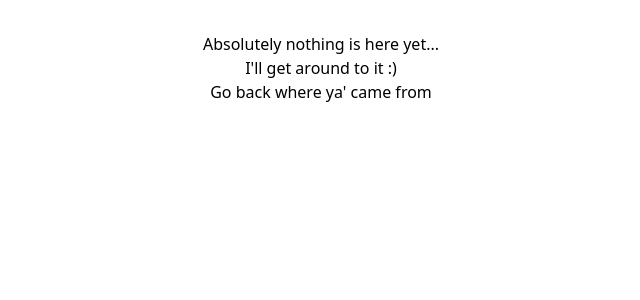
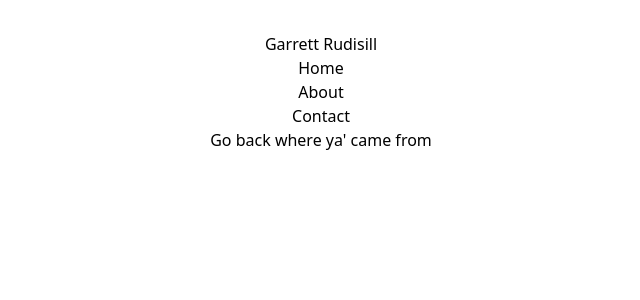
Before and after one commit to alm0st907/personal-site, a React (Vite) app: page /construction in a window 1280 px wide. Shown: the top 300 px of the page, without its empty margins (319-959 px from the left). Built offline with nearby package versions, Linux system fonts and the light colour scheme.

Commit message:
add a basic menu bar, some more routes

```diff
--- /dev/null
+++ b/src/Components/MenuBar.jsx
@@ -0,0 +1,27 @@
+export default function MenuBar()
+{
+    return(
+    <div className="sticky">
+        <div className='max-w-screen-xl flex flex-wrap items-center justify-between mx-auto p-4'>
+            <span className='self-center text-2xl font-semibold whitespace-nowrap dark:text-white'>Garrett Rudisill</span>
+            <div className="hidden w-full md:block md:w-auto" id="navbar-default">
+                <ul className="font-medium flex flex-col p-4 md:p-0 mt-4 border  rounded-lg dark:text-white md:flex-row md:space-x-8 md:mt-0 md:border-0  ">
+                    <li>
+                        <a href="/construction"
+                           className="block py-2 pl-3 pr-4 text-white bg-blue-700 rounded md:bg-transparent md:text-blue-700 md:p-0 dark:text-white md:dark:text-blue-500"
+                           aria-current="page">Home</a>
+                    </li>
+                    <li>
+                        <a href="/about"
+                           className="block py-2 pl-3 pr-4 text-gray-900 rounded hover:bg-gray-100 md:hover:bg-transparent md:border-0 md:hover:text-blue-700 md:p-0 dark:text-white md:dark:hover:text-blue-500 dark:hover:bg-gray-700 dark:hover:text-white md:dark:hover:bg-transparent">About</a>
+                    </li>
+                    <li>
+                        <a href="https://www.linkedin.com/in/garrett-rudisill/"
+                           className="block py-2 pl-3 pr-4 text-gray-900 rounded hover:bg-gray-100 md:hover:bg-transparent md:border-0 md:hover:text-blue-700 md:p-0 dark:text-white md:dark:hover:text-blue-500 dark:hover:bg-gray-700 dark:hover:text-white md:dark:hover:bg-transparent">Contact</a>
+                    </li>
+                </ul>
+            </div>
+        </div>
+    </div>
+    );
+}
--- a/src/main.jsx
+++ b/src/main.jsx
@@ -4,6 +4,7 @@ import App from './App.jsx'
 import './index.css'
 import Root from './routes/root'
 import {createBrowserRouter, RouterProvider} from "react-router-dom";
+import About from "./routes/about";
 
 const router = createBrowserRouter([
     {
@@ -14,6 +15,10 @@ const router = createBrowserRouter([
         path: "/construction",
         element: <Root/>,
     },
+    {
+        path: "/about",
+        element: <About/>,
+    }
 ]);
 
 ReactDOM.createRoot(document.getElementById('root')).render(
--- /dev/null
+++ b/src/routes/about.jsx
@@ -0,0 +1,15 @@
+import MenuBar from "../Components/MenuBar.jsx";
+
+export default function About(){
+    return(
+      <div>
+          <MenuBar></MenuBar>
+          <h1 className="text-3xl font-bold flex items-center justify-center">
+              This is where I'd write some things about myself.
+          </h1>
+          <div>
+              I haven't gotten to it yet though
+          </div>
+      </div>
+    );
+}
--- a/src/routes/root.jsx
+++ b/src/routes/root.jsx
@@ -1,15 +1,11 @@
 import {Link} from "react-router-dom";
+import MenuBar from "../Components/MenuBar";
 
 export default function Root() {
     return (
-    <div>
-        <h1 className="text-3xl font-bold flex items-center justify-center">
-            Absolutely nothing is here yet...
-        </h1>
-        <div className="text-3xl p-2 flex items-center justify-center">
-            I'll get around to it :)
+        <div>
+            <MenuBar></MenuBar>
+            <Link to={'/'}>Go back where ya' came from</Link>
         </div>
-        <Link to={'/'}>Go back where ya' came from</Link>
-    </div>
-  );
+    );
 }
```
